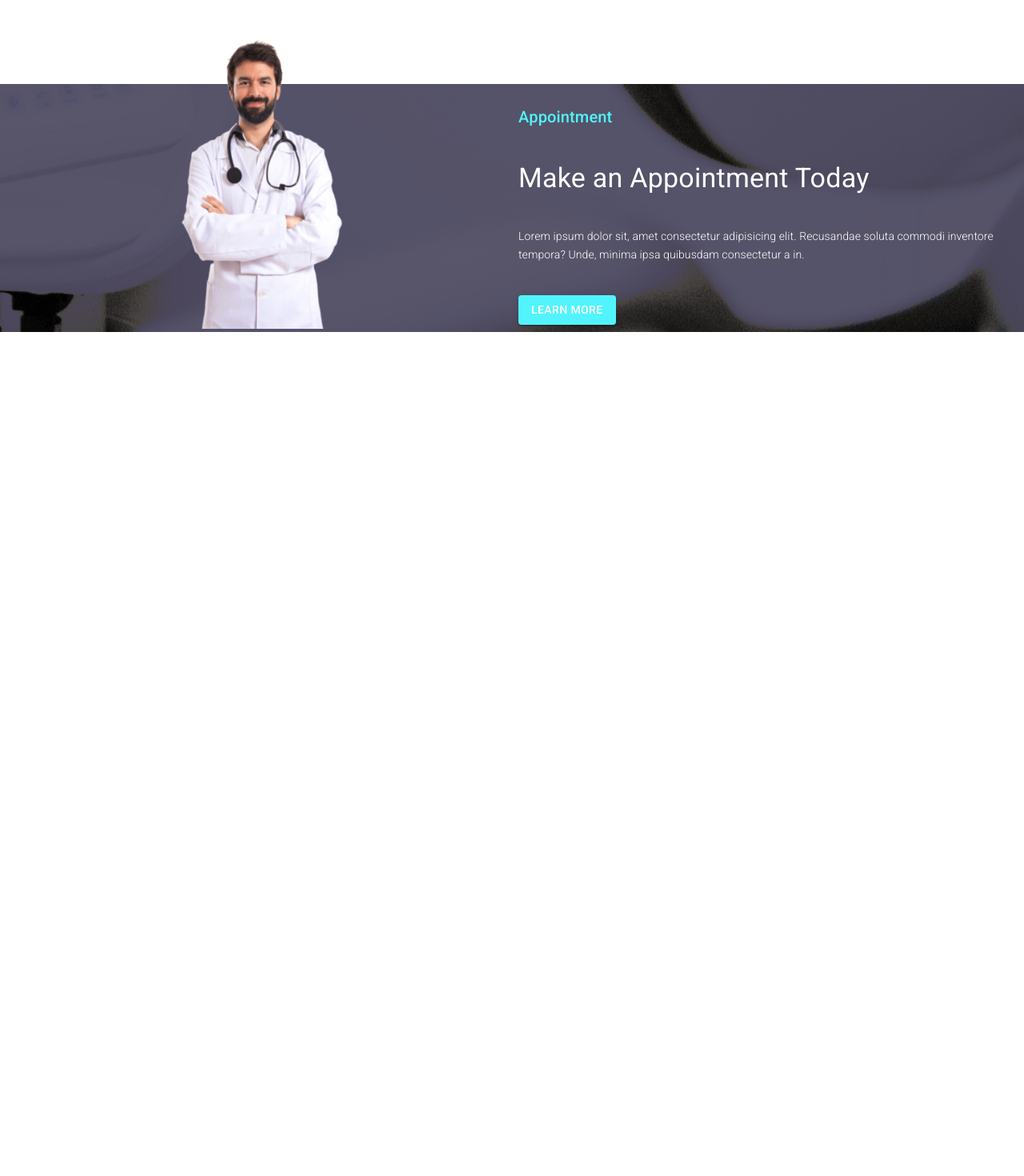
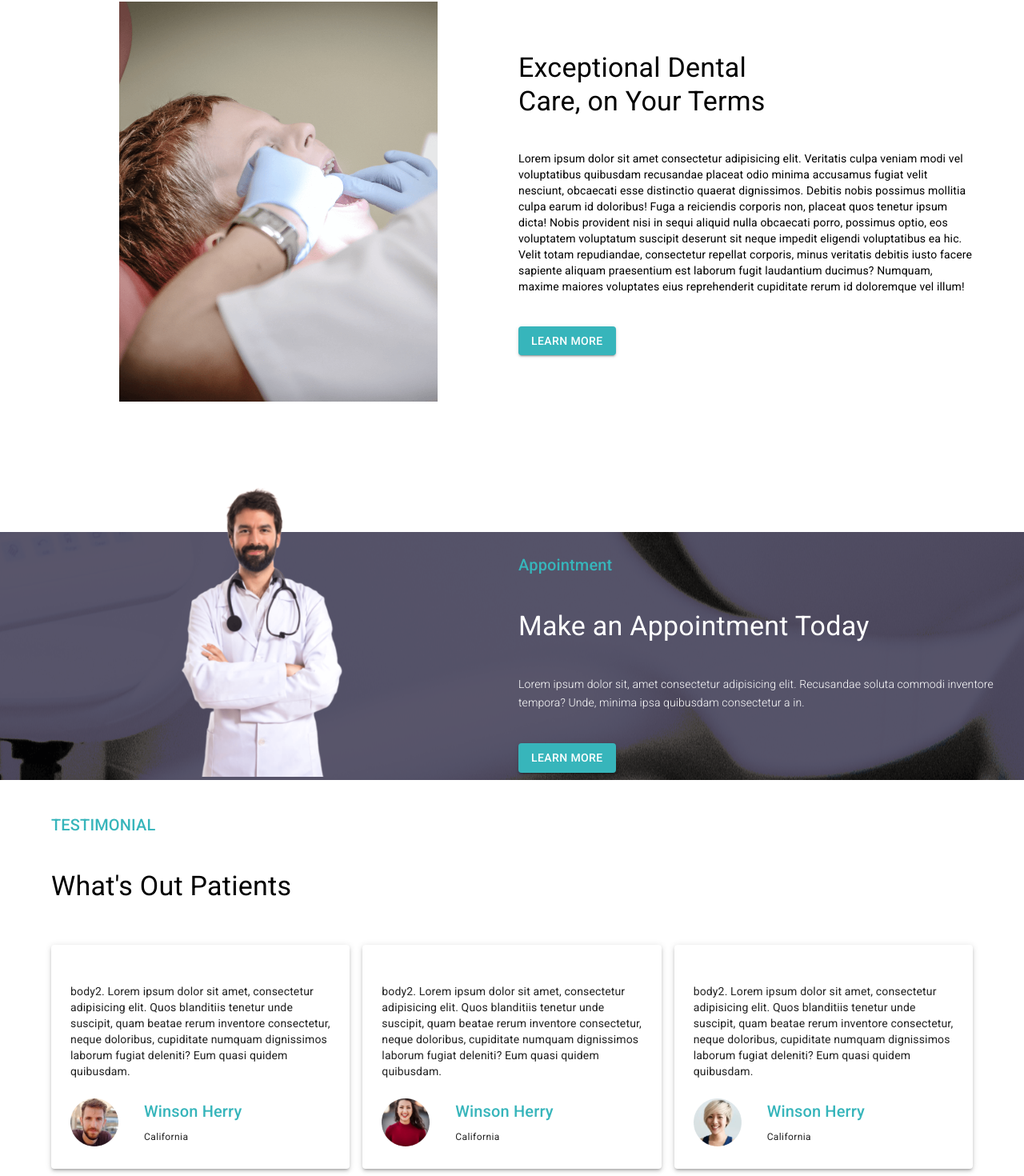
Before and after one commit to borshon420/doctors-portal-client, a React (Create React App) app: page / in a window 1280 px wide. Shown: the part 954-2424 px from the top of the page at 80% size. Before the commit the page ends 1369 px from the top, so only its background shows below. Built offline with nearby package versions, Linux system fonts and the light colour scheme.

Commit message:
added two section

```diff
--- a/src/Pages/Home/AppointmentBanner/AppointmentBanner.js
+++ b/src/Pages/Home/AppointmentBanner/AppointmentBanner.js
@@ -29,7 +29,7 @@ const AppointmentBanner = () => {
               textAlign: 'left'
               }}>
             <Box>
-            <Typography variant="h6" sx={{mb:5}} style={{color: '#51F4FC'}}>
+            <Typography variant="h6" sx={{mb:5}} style={{color: '#37B5BB'}}>
                 Appointment
             </Typography>
             <Typography variant="h4" style={{color: 'white'}}>
@@ -38,7 +38,7 @@ const AppointmentBanner = () => {
             <Typography variant="h6" sx={{my:5}}  style={{color: 'white', fontSize: 14, fontWeight: 300}}>
                 Lorem ipsum dolor sit, amet consectetur adipisicing elit. Recusandae soluta commodi inventore tempora? Unde, minima ipsa quibusdam consectetur a in.
             </Typography>
-            <Button style={{backgroundColor: '#51F4FC'}} variant="contained">LEARN MORE</Button>
+            <Button style={{backgroundColor: '#37B5BB'}} variant="contained">LEARN MORE</Button>
             </Box>
           </Grid>
         </Grid>
--- a/src/Pages/Home/Banner/Banner.js
+++ b/src/Pages/Home/Banner/Banner.js
@@ -30,7 +30,7 @@ const Banner = () => {
           <Typography variant="h6" sx={{fontSize: 14, my: 3, fontWeight: 300 ,color: 'gray'}}>
               Lorem, ipsum dolor sit amet consectetur adipisicing elit. Totam reiciendis repellat ipsum minus sequi, perferendis labore? Reprehenderit incidunt aut aliquid.
           </Typography>
-          <Button style={{backgroundColor: '#51F4FC'}} variant="contained">Get Appointment</Button>
+          <Button style={{backgroundColor: '#37B5BB'}} variant="contained">Get Appointment</Button>
           </Box>
         </Grid>
         <Grid item xs={12} md={6} style={verticalCenter}>
--- /dev/null
+++ b/src/Pages/Home/ExceptionalDental/ExceptionalDental.js
@@ -0,0 +1,42 @@
+import React from "react";
+import dental from "../../../images/treatment.png";
+import Box from "@mui/material/Box";
+import Grid from "@mui/material/Grid";
+import { Button, Container, Typography } from "@mui/material";
+
+const ExceptionalDental = () => {
+  return (
+    <Box sx={{ flexGrow: 1 }}>
+      <Container>
+      <Grid container spacing={2} sx={{ my: 5, display: 'flex',justifyContent: 'flex-start',alignItems: 'center' }}>
+        <Grid item xs={12} md={6}>
+          <img style={{ height: "500px" }} src={dental} alt="" />
+        </Grid>
+        <Grid item xs={12} md={6} style={{ textAlign: "left" }}>
+          <Typography variant="h4">
+            Exceptional Dental <br />
+            Care, on Your Terms
+          </Typography>
+          <Typography variant="body2" gutterBottom sx={{ my: 5 }}>
+            Lorem ipsum dolor sit amet consectetur adipisicing elit. Veritatis
+            culpa veniam modi vel voluptatibus quibusdam recusandae placeat odio
+            minima accusamus fugiat velit nesciunt, obcaecati esse distinctio
+            quaerat dignissimos. Debitis nobis possimus mollitia culpa earum id
+            doloribus! Fuga a reiciendis corporis non, placeat quos tenetur
+            ipsum dicta! Nobis provident nisi in sequi aliquid nulla obcaecati
+            porro, possimus optio, eos voluptatem voluptatum suscipit deserunt
+            sit neque impedit eligendi voluptatibus ea hic. Velit totam
+            repudiandae, consectetur repellat corporis, minus veritatis debitis
+            iusto facere sapiente aliquam praesentium est laborum fugit
+            laudantium ducimus? Numquam, maxime maiores voluptates eius
+            reprehenderit cupiditate rerum id doloremque vel illum!
+          </Typography>
+          <Button variant="contained" style={{backgroundColor: '#37B5BB'}}>Learn More</Button>
+        </Grid>
+      </Grid>
+      </Container>
+    </Box>
+  );
+};
+
+export default ExceptionalDental;
--- a/src/Pages/Home/Home/Home.js
+++ b/src/Pages/Home/Home/Home.js
@@ -2,7 +2,9 @@ import React from 'react';
 import Navigation from '../../Shared/Navigation/Navigation';
 import AppointmentBanner from '../AppointmentBanner/AppointmentBanner';
 import Banner from '../Banner/Banner';
+import ExceptionalDental from '../ExceptionalDental/ExceptionalDental';
 import Services from '../Services/Services';
+import Testimonial from '../Testimonial/Testimonial';
 
 const Home = () => {
     return (
@@ -10,7 +12,9 @@ const Home = () => {
             <Navigation></Navigation>
             <Banner></Banner>
             <Services></Services>
+            <ExceptionalDental></ExceptionalDental>
             <AppointmentBanner></AppointmentBanner>
+            <Testimonial></Testimonial>
         </div>
     );
 };
--- /dev/null
+++ b/src/Pages/Home/Testimonial/Testimonial.js
@@ -0,0 +1,95 @@
+import React from "react";
+import Box from "@mui/material/Box";
+import Paper from "@mui/material/Paper";
+import { Container, Grid, Typography } from "@mui/material";
+import people1 from '../../../images/people-1.png';
+import people2 from '../../../images/people-2.png';
+import people3 from '../../../images/people-3.png';
+
+const Testimonial = () => {
+  return (
+    <Box>
+      <Container sx={{textAlign: 'left'}}>
+      <Typography style={{color: '#37B5BB' }} sx={{my: 5}} variant="h6" gutterBottom component="div">
+        TESTIMONIAL
+      </Typography>
+      <Typography variant="h4" gutterBottom component="div">
+        What's Out Patients<br/>
+      </Typography>
+      <Grid container spacing={2}>
+      <Grid item xs={12} sm={6} md={4} sx={{ my: 5 }}>
+        <Paper elevation={3} sx={{p: 3}}>
+          <Typography variant="body2" sx={{my: 3}} gutterBottom>
+            body2. Lorem ipsum dolor sit amet, consectetur adipisicing elit.
+            Quos blanditiis tenetur unde suscipit, quam beatae rerum inventore
+            consectetur, neque doloribus, cupiditate numquam dignissimos laborum
+            fugiat deleniti? Eum quasi quidem quibusdam.
+          </Typography>
+          <Box sx={{display: 'flex'}}>
+          <Box sx={{mr:4}}>
+          <img style={{height: 60}} src={people1} alt="" />
+          </Box>
+          <Box sx={{textAlign: 'left'}}>
+          <Typography variant="h6" style={{color: '#37B5BB'}} gutterBottom component="div">
+        Winson Herry
+      </Typography>
+      <Typography variant="caption" display="block" gutterBottom>
+        California
+      </Typography>
+          </Box>
+          </Box>
+        </Paper>
+      </Grid>
+      <Grid item xs={12} sm={6} md={4} sx={{ my: 5 }}>
+        <Paper elevation={3} sx={{p: 3}}>
+          <Typography variant="body2" sx={{my: 3}} gutterBottom>
+            body2. Lorem ipsum dolor sit amet, consectetur adipisicing elit.
+            Quos blanditiis tenetur unde suscipit, quam beatae rerum inventore
+            consectetur, neque doloribus, cupiditate numquam dignissimos laborum
+            fugiat deleniti? Eum quasi quidem quibusdam.
+          </Typography>
+          <Box sx={{display: 'flex'}}>
+          <Box sx={{mr:4}}>
+          <img style={{height: 60}} src={people2} alt="" />
+          </Box>
+          <Box sx={{textAlign: 'left'}}>
+          <Typography variant="h6" style={{color: '#37B5BB'}} gutterBottom component="div">
+        Winson Herry
+      </Typography>
+      <Typography variant="caption" display="block" gutterBottom>
+        California
+      </Typography>
+          </Box>
+          </Box>
+        </Paper>
+      </Grid>
+      <Grid item xs={12} sm={6} md={4} sx={{ my: 5 }}>
+        <Paper elevation={3} sx={{p: 3}}>
+          <Typography variant="body2" sx={{my: 3}} gutterBottom>
+            body2. Lorem ipsum dolor sit amet, consectetur adipisicing elit.
+            Quos blanditiis tenetur unde suscipit, quam beatae rerum inventore
+            consectetur, neque doloribus, cupiditate numquam dignissimos laborum
+            fugiat deleniti? Eum quasi quidem quibusdam.
+          </Typography>
+          <Box sx={{display: 'flex'}}>
+          <Box sx={{mr:4}}>
+          <img style={{height: 60}} src={people3} alt="" />
+          </Box>
+          <Box sx={{textAlign: 'left'}}>
+          <Typography variant="h6" style={{color: '#37B5BB'}} gutterBottom component="div">
+        Winson Herry
+      </Typography>
+      <Typography variant="caption" display="block" gutterBottom>
+        California
+      </Typography>
+          </Box>
+          </Box>
+        </Paper>
+      </Grid>
+      </Grid>
+      </Container>
+    </Box>
+  );
+};
+
+export default Testimonial;
```
Also changed, not shown: src/Pages/Shared/Footer/Footer.js (added, +11 -0 lines).
